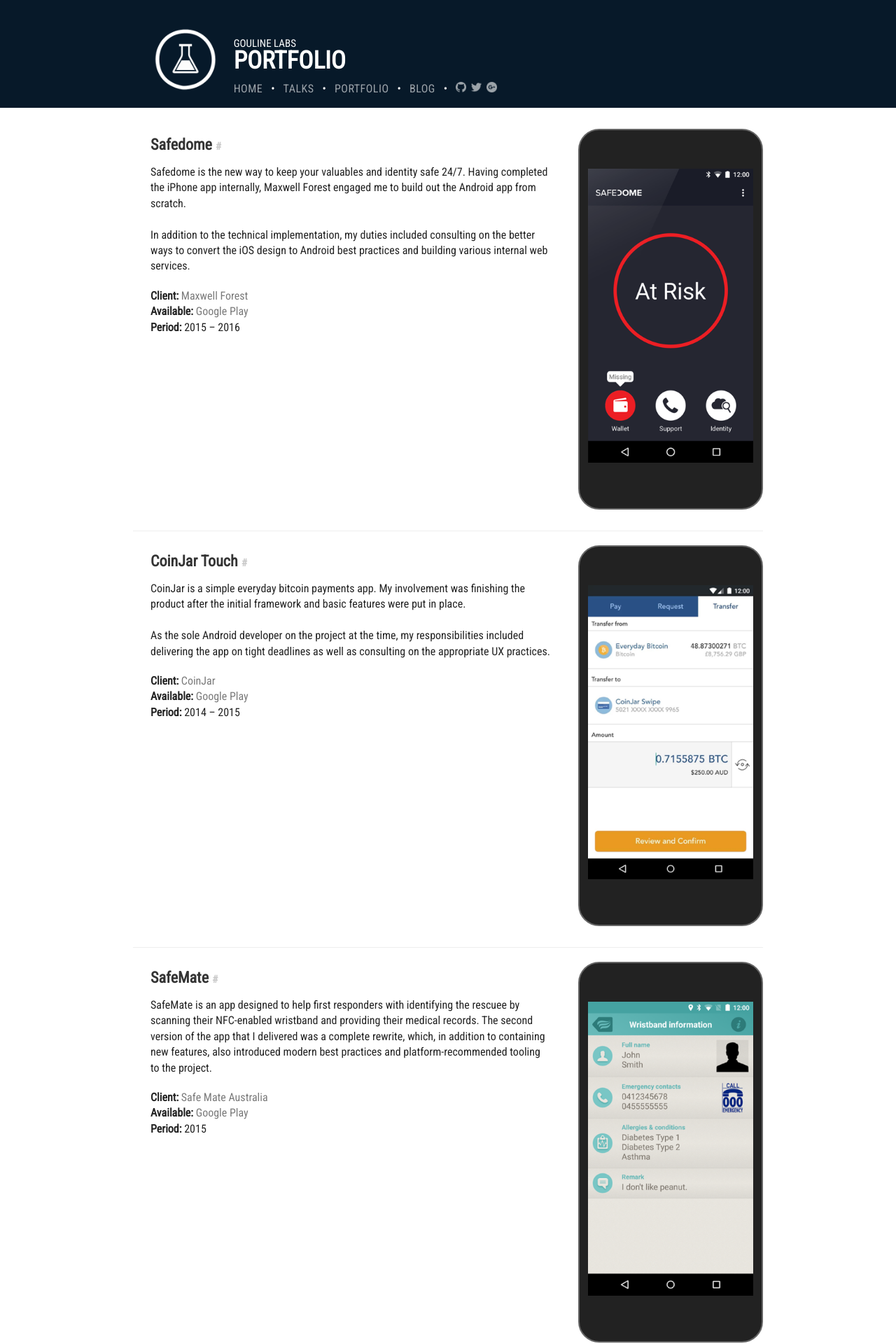
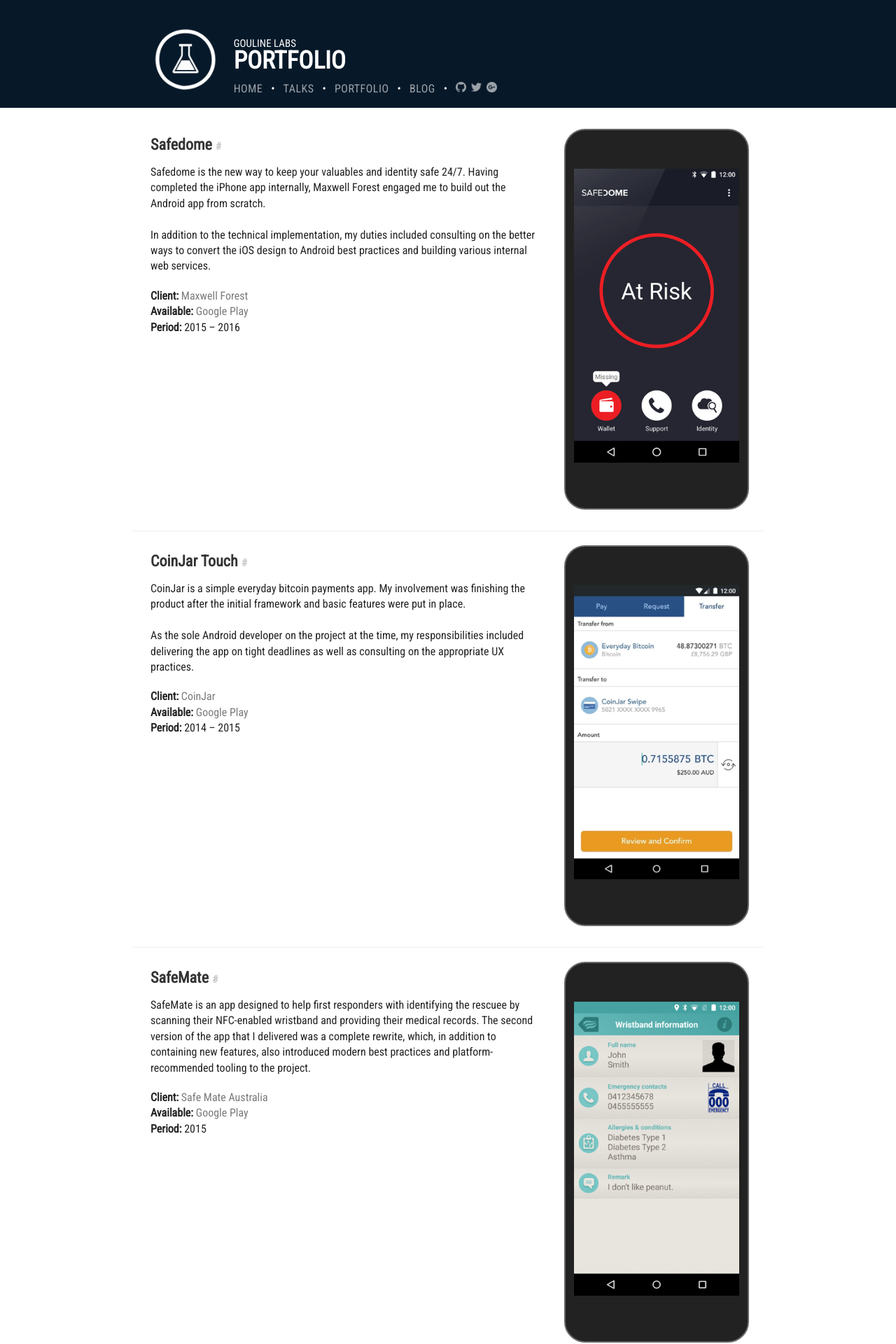
Before and after one commit to gouline/gouline.github.io, a Jekyll site: the page built from portfolio.html, in a window 1280 px wide. Shown: the top 1920 px of the page at 70% size. Built offline with Jekyll 4.4.1, drawn with Linux system fonts in a browser that asks for light colours.

Commit message:
Update basic.css

```diff
--- a/css/basic.css
+++ b/css/basic.css
@@ -289,7 +289,7 @@
 
   img.section-thumbnail {
     float: none;
-    margin: 20px 0 20px 40px;
+    margin: 20px 0 0 20px;
   }
 }
 
@@ -366,6 +366,6 @@
 
   img.section-thumbnail {
     float: right;
-    margin: 20px 0 20px 40px;
+    margin: 20px 20px 20px 40px;
   }
 }
```
